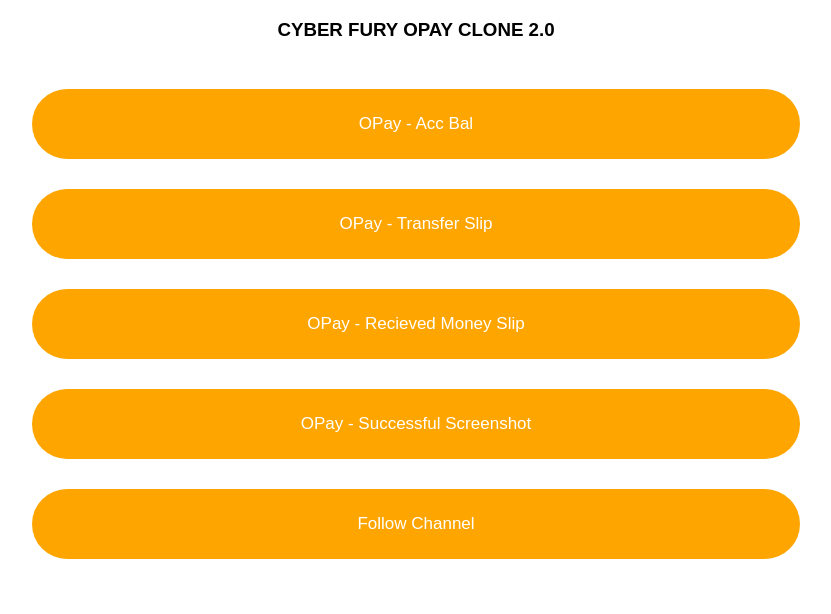
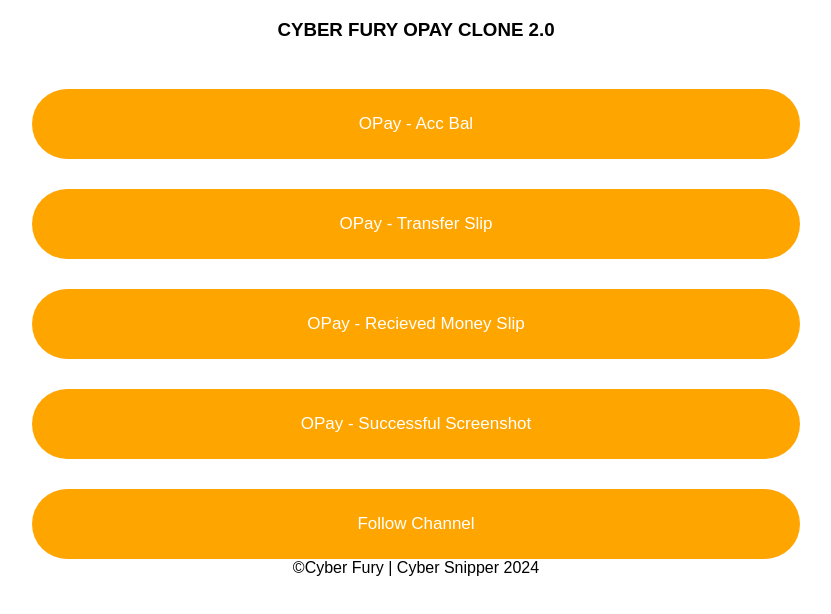
Before and after one commit to Larrykay24/opay-clone, a plain HTML site: page index.html in a window 1280 px wide. Shown: the whole page, without its empty margins (224-1055 px from the left). Drawn offline with Linux system fonts and the light colour scheme.

Commit message:
Update index.html

```diff
--- a/index.html
+++ b/index.html
@@ -31,6 +31,10 @@ color: #fff;
 <button onclick="oppp()">OPay - Recieved Money Slip</button>
 <button>OPay - Successful Screenshot</button>
 <button onclick="window.location.href='https://t.me/+3RrLFrbJdTNjM2Rk'">Follow Channel</button>
+  <br>
+  <footer>
+    <p2 style="color:black; text-align:center;">©Cyber Fury | Cyber Snipper 2024</p2>
+  </footer>
 <script>
 function opp() {
 location.href = 'trf.html'
```
